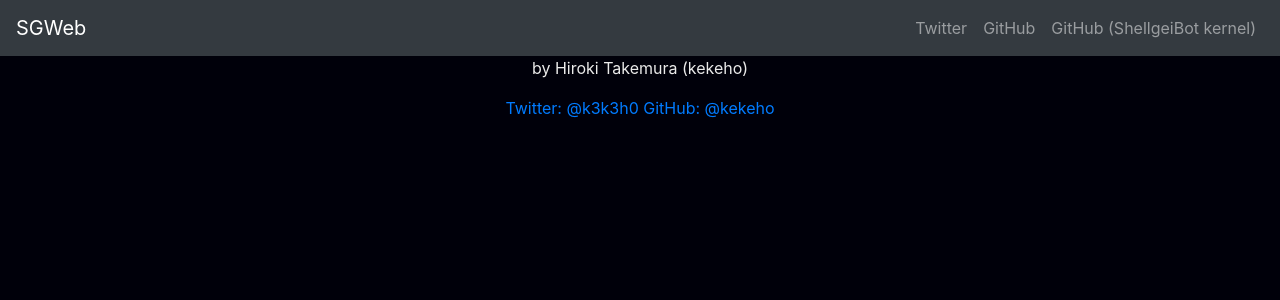
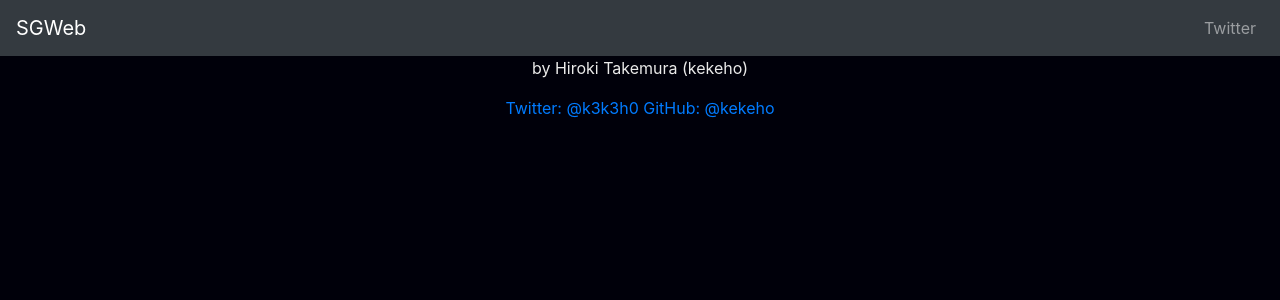
Before and after one commit to kekeho/SGWeb, a Flask app: template webapp/templates/base.html in a window 1280 px wide. Shown: the top 300 px of the page. Run offline with Flask 2, Linux system fonts and the light colour scheme; the template is opened without the code that fills it, so the values that code supplies are empty; some libraries are stand-ins or nearby versions.

Commit message:
change: link moves to footer from nav

```diff
--- a/webapp/templates/base.html
+++ b/webapp/templates/base.html
@@ -18,23 +18,13 @@
     <link rel="stylesheet" href="https://stackpath.bootstrapcdn.com/bootstrap/4.3.1/css/bootstrap.min.css" integrity="sha384-ggOyR0iXCbMQv3Xipma34MD+dH/1fQ784/j6cY/iJTQUOhcWr7x9JvoRxT2MZw1T" crossorigin="anonymous">
 </head>
 <body>
-    <nav class="navbar navbar-expand-md navbar-dark bg-dark">
+    <nav class="navbar navbar-expand navbar-dark bg-dark">
         <a class="navbar-brand" href="/">SGWeb</a>
-            <button class="navbar-toggler d-lg-none" type="button" data-toggle="collapse" data-target="#collapsibleNavId" aria-controls="collapsibleNavId"
-                aria-expanded="false" aria-label="Toggle navigation">
-                <span class="navbar-toggler-icon"></span>
-            </button>
         <div class="collapse navbar-collapse" id="collapsibleNavId">
             <ul class="navbar-nav mr-auto"></ul>
             <ul class="navbar-nav">
                 <li class="nav-item">
                     <a class="nav-link" href="https://twitter.com/minyoruminyon/">Twitter<span class="sr-only">(current)</span></a>
-                    </li>
-                    <li class="nav-item">
-                        <a class="nav-link" href="https://github.com/kekeho/SGWeb">GitHub</a>
-                    </li>
-                    <li class="nav-item">
-                        <a class="nav-link" href="https://github.com/theoldmoon0602/ShellgeiBot-Image">GitHub (ShellgeiBot kernel)</a>
                 </li>
             </ul>
         </div>
```
Also changed, not shown: webapp/templates/index.html (+16 -0 lines). Lines whose indentation alone changed are shown as unchanged.
